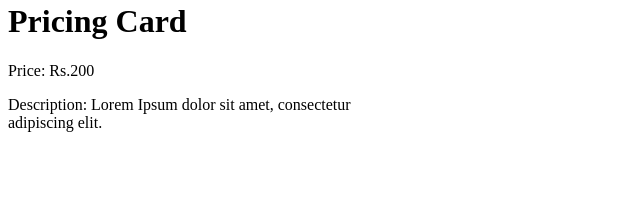
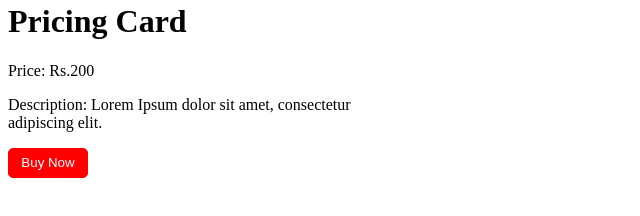
Before and after one commit to acciojob/pricing-card-shraddha2903, a website: page main.html in a window 1280 px wide. Shown: the part 330-546 px from the top of the page, without its empty margins (0-640 px from the left). Drawn offline with Linux system fonts and the light colour scheme.

Commit message:
created a submission

```diff
--- a/main.html
+++ b/main.html
@@ -13,6 +13,7 @@
 		<h1>Pricing Card</h1>
 		<p>Price: Rs.200</p>
 		<p>Description: Lorem Ipsum dolor sit amet, consectetur adipiscing elit.</p>
+		<button>Buy Now</button>
 	</div>
     <script type="text/javascript" src="./script.js">
 </script>
--- a/styles.css
+++ b/styles.css
@@ -6,3 +6,11 @@ div{
 p{
 	margin:justify;
 }
+button{
+	border:1px solid red;
+	border-radius:5px;
+	background-color:red;
+	color:white;
+	height:30px;
+	width:80px;
+}
```
